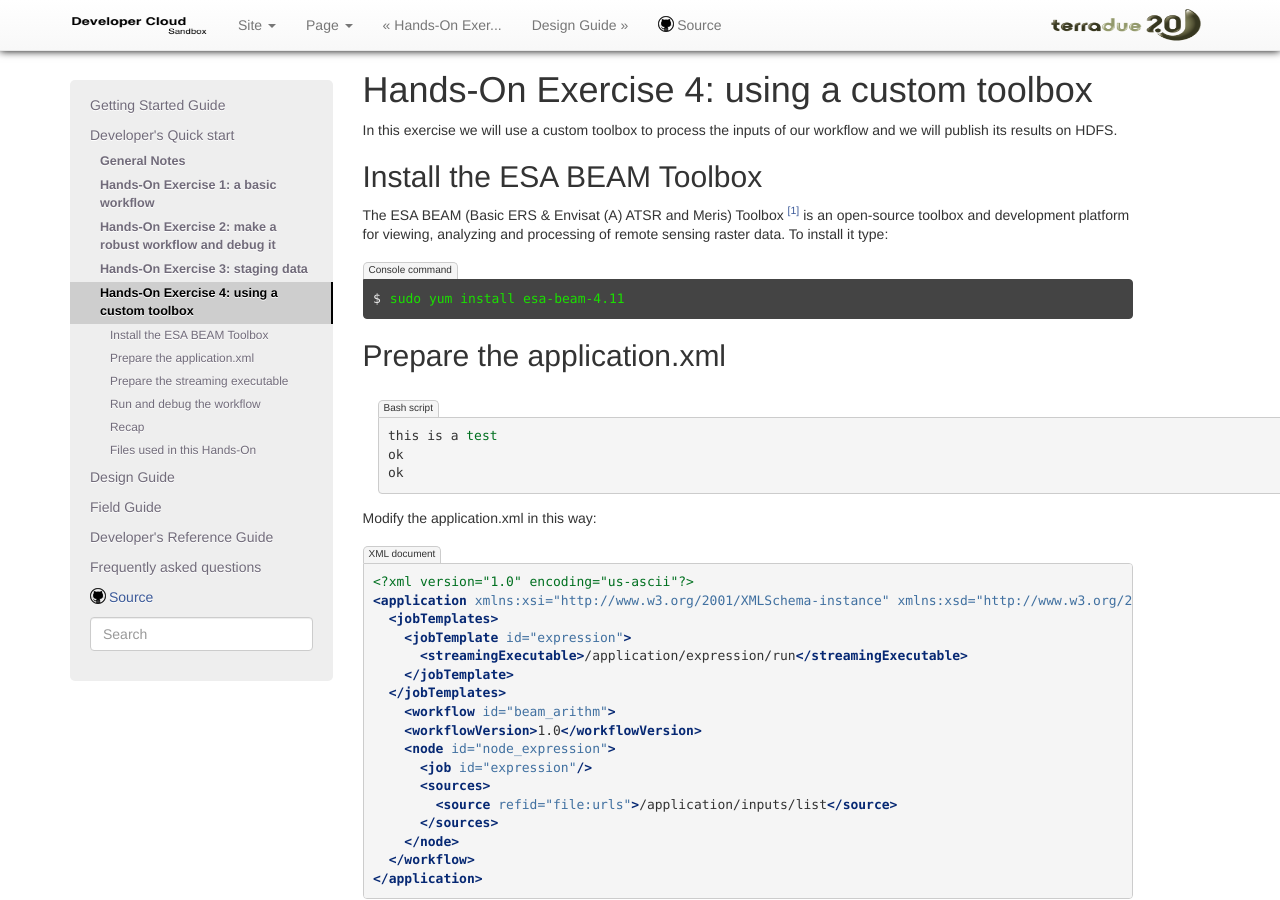
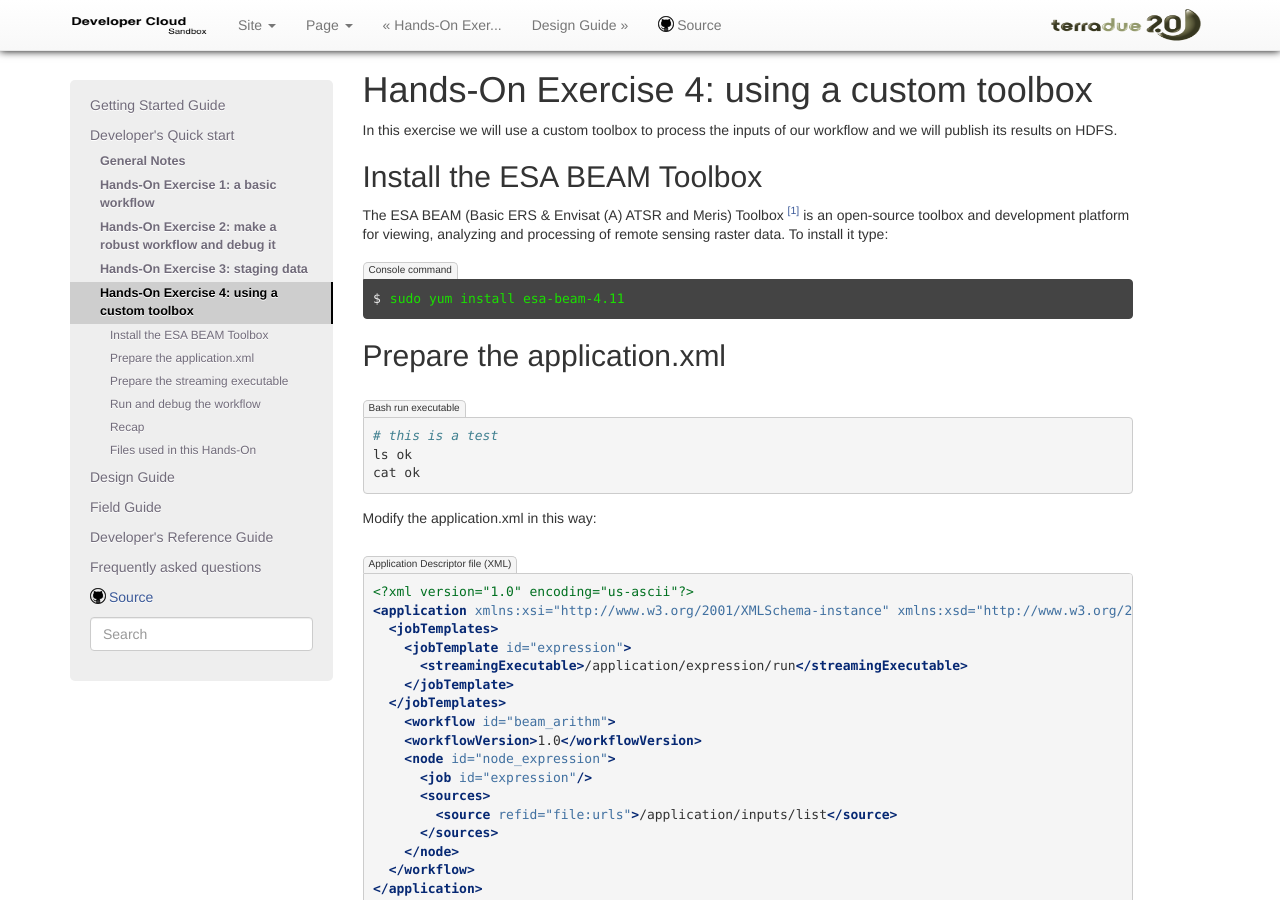
Before and after one commit to Terradue/doc-developer-sandbox, a Sphinx documentation site: the page built from source/developer/toolbox.rst, in a window 1280 px wide and 900 px high. Built offline with Sphinx 7.4.7, drawn with Linux system fonts in a browser that asks for light colours; pages that are not in the unit, such as notebooks, are missing from menus.

Commit message:
Update toolbox.rst

```diff
--- a/source/developer/toolbox.rst
+++ b/source/developer/toolbox.rst
@@ -17,20 +17,22 @@ The ESA BEAM (Basic ERS & Envisat (A) ATSR and Meris) Toolbox [#f1]_ is an open-
 Prepare the application.xml
 ===========================
 
-.. container:: ciccio
+.. container:: context-run-executable
 
   .. code-block:: bash
 
-    this is a test
-    ok
-    ok
+    # this is a test
+    ls ok
+    cat ok
 
 
 Modify the application.xml in this way:
 
-.. literalinclude:: src/toolbox/application.xml
-     :language: xml
-     :tab-width: 2
+.. container:: context-application-descriptor-file
+
+  .. literalinclude:: src/toolbox/application.xml
+       :language: xml
+       :tab-width: 2
 
 Prepare the streaming executable
 ================================
```
